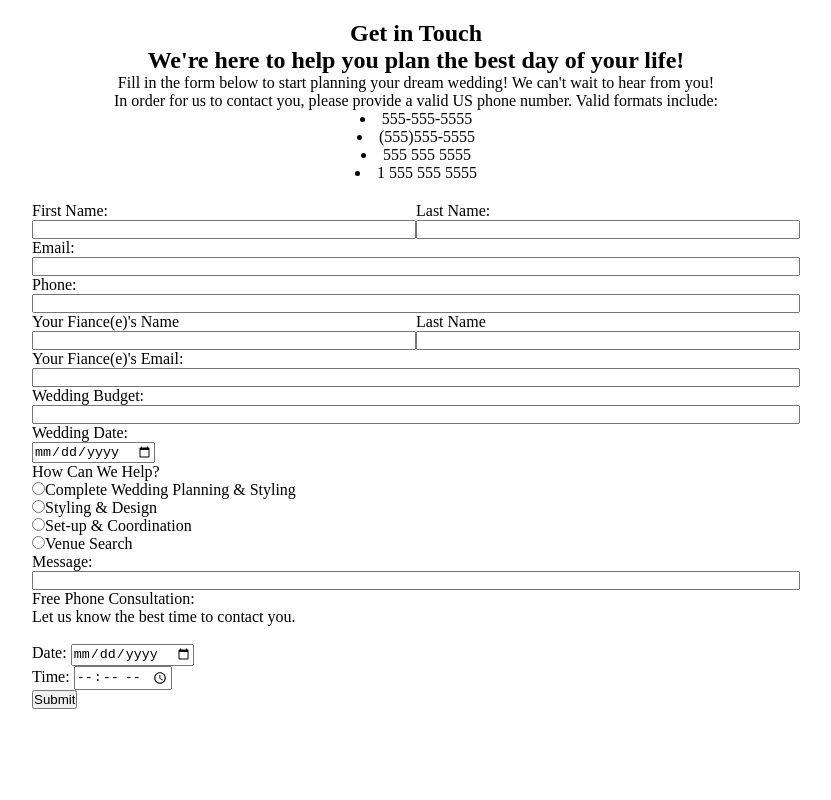
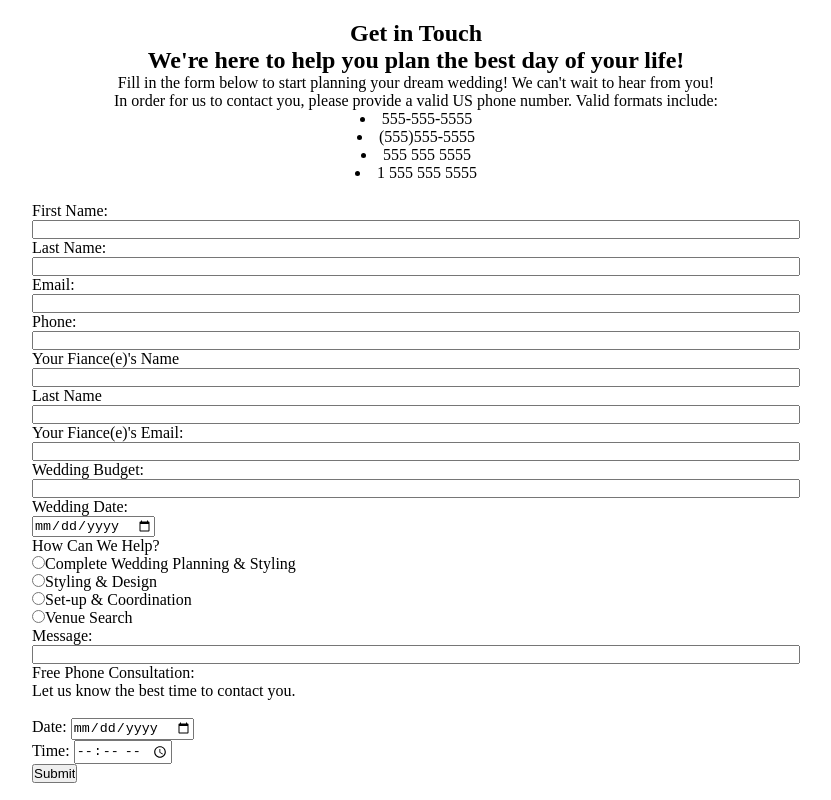
Before and after one commit to HannahLouiseBaker/Telephone-Number-Validator, a plain HTML site: page index.html in a window 1280 px wide. Shown: the whole page, without its empty margins (224-1055 px from the left). Drawn offline with Linux system fonts and the light colour scheme.

Commit message:
Update index.html

```diff
--- a/index.html
+++ b/index.html
@@ -37,14 +37,14 @@
           </ul>
         </section>
         <section id="form-input">
-          <div class="row">
-            <div class="left-column">
+          <div class="row split-row">
+            <div>
               <label for="first-name">First Name:</label>
                 <br/>
                 <input id="first-name" class="full-width-input" type="text"/>
                 <br/>
-              </div>
-            <div class="right-column">
+            </div>
+            <div>
               <label for="last-name">Last Name:</label>
                 <br/>
                 <input id="last-name" class="full-width-input" type="text"/>
@@ -63,14 +63,14 @@
               <input id="phone" class="full-width-input" type="text"/>
               <br/>
           </div>
-          <div class="row">
-            <div class="left-column">
+          <div class="row split-row">
+            <div>
               <label for="fiance-first">Your Fiance(e)'s Name </label>
                 <br/>
                 <input id="fiance-first" class="full-width-input" type="text"/>
                 <br/>
             </div>
-            <div class="right-column">
+            <div>
               <label for="fiance-last">Last Name </label>
                 <br/>
                 <input id="fiance-last" class="full-width-input" type="text"/>
```
